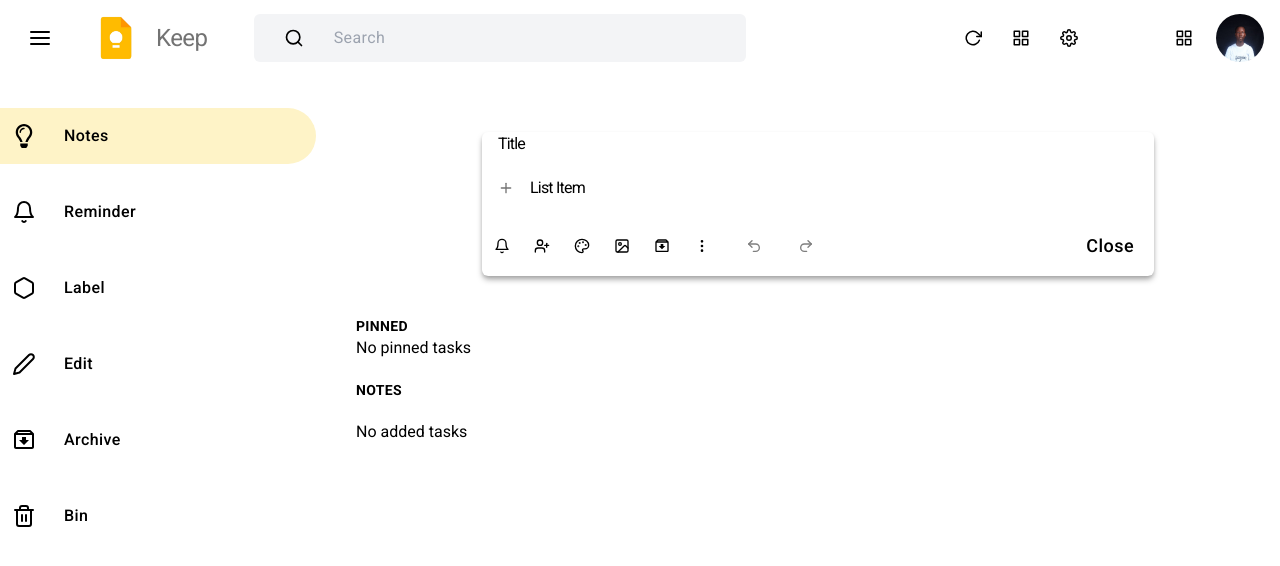
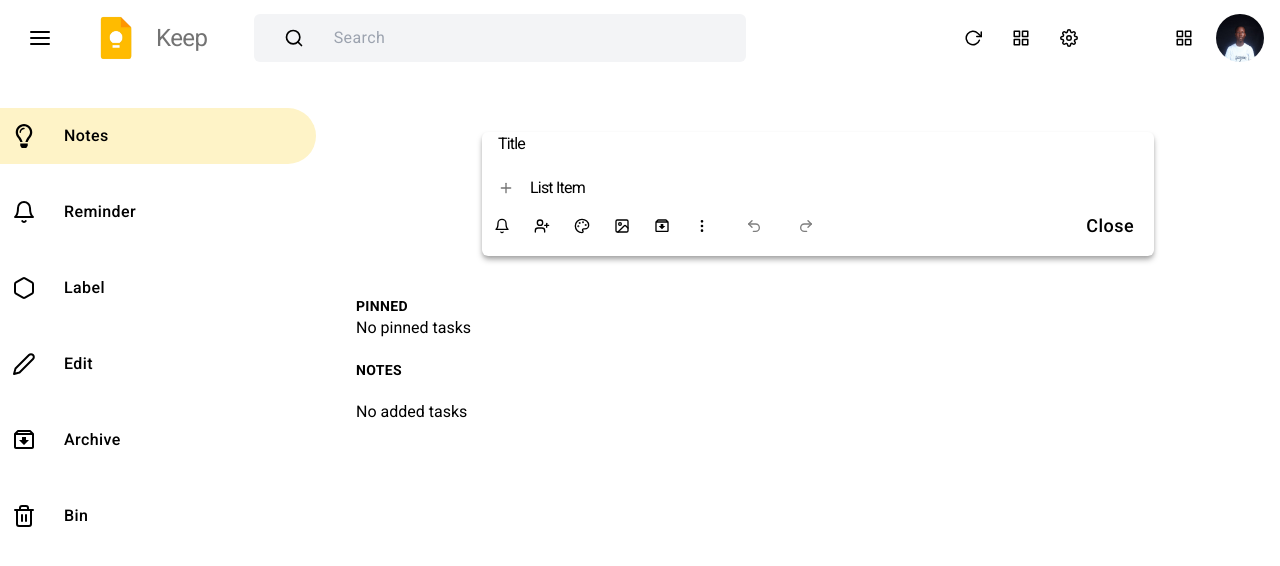
Before and after one commit to Ibidapo-Ayo/ts-google-keep-clone, a React (Vite) app: page / in a window 1280 px wide. Both pictures are taken after a click on the button 986 px from the left and 156 px from the top of the page. Shown: the top 566 px of the page. Built offline with nearby package versions, Linux system fonts and the light colour scheme.

Commit message:
Minor refactor

```diff
--- a/src/layout/main/AddTask.tsx
+++ b/src/layout/main/AddTask.tsx
@@ -44,7 +44,7 @@ const AddTask = () => {
       }
 
       setTask({
-        id: showTasks.length +1,
+        id: showTasks.length + 1,
         title: "",
         note: "",
         pinned: false,
@@ -64,9 +64,9 @@ const AddTask = () => {
     setAddLists(true)
   }
 
-  const handleShowList = ()=>{
-    const list = listTasks.filter((li)=> li.text !== "")
-    setTask({...task, listValue: list})
+  const handleShowList = () => {
+    const list = listTasks.filter((li) => li.text !== "")
+    setTask({ ...task, listValue: list })
   }
 
   return (
@@ -74,7 +74,8 @@ const AddTask = () => {
       <div className="w-full shadow-secondary-border shadow-md rounded-md h-auto" id="add-task">
         <div className="flex flex-row justify-between">
           {showEditor && !addList ? (
-            <div className="w-full space-y-4 py-2 px-4" >
+            <div className="flex flex-col w-full">
+            <div className="w-full space-y-4 px-4" >
               <div className="w-full grid grid-cols-[1fr,50px] gap-4">
                 <div>
                   <input className="border-none placeholder:text-black placeholder:tracking-tight placeholder:text-[16px] resize-none outline-none w-full placeholder:font-normal text-[16px]" placeholder="Title" value={task.title} name="title" onChange={(e) => handleTitleChange(e)} />
@@ -86,6 +87,8 @@ const AddTask = () => {
               <div className="w-full">
                 <textarea className="border-none overflow-hidden placeholder:text-black placeholder:tracking-tighter placeholder:text-[16px] resize-none outline-none w-full placeholder:font-normal text-[16px]" placeholder="Take a note..." value={task.note} onChange={(e) => handleNoteChange(e)} />
               </div>
+            </div>
+            <BottomActions setShowEditor={setShowEditor} setAddLists={setAddLists} handleShowList={handleShowList} setListTask={setListTask} />
             </div>
           ) : (
             addList ? (
@@ -103,6 +106,7 @@ const AddTask = () => {
                     </div>
                   )
                 })}
+                <BottomActions setShowEditor={setShowEditor} setAddLists={setAddLists} handleShowList={handleShowList} setListTask={setListTask} />
               </div>
             ) : (
               <div className="w-full grid grid-cols-[1fr,auto] gap-4 items-center px-4">
@@ -128,10 +132,16 @@ const AddTask = () => {
           )}
 
         </div>
+      </div>
+    </div>
+  )
+}
+export default AddTask
 
-        {showEditor || addList && (
 
-          <div className="w-full flex justify-between items-center pt-5 pb-2">
+export const BottomActions = ({setShowEditor, setAddLists, handleShowList, setListTask}:any) => {
+  return (
+    <div className="w-full flex justify-between items-center pb-2">
       <div className="flex space-x-3 items-center">
         <IconButtons />
         <Button variant="ghost" size="icon3" disabled={true} className="disabled:opacity-50 disabled:cursor-not-allowed">
@@ -143,7 +153,7 @@ const AddTask = () => {
       </div>
       <div>
         <Button className="px-5 py-2" variant="ghost" onClick={() => {
-                setShowEditor((prev)=> !prev)
+          setShowEditor((prev: boolean) => !prev)
           setAddLists(false)
           handleShowList()
           setListTask([{
@@ -156,9 +166,5 @@ const AddTask = () => {
         </Button>
       </div>
     </div>
-        )}
-      </div>
-    </div>
   )
 }
-export default AddTask
```
Lines whose indentation alone changed are shown as unchanged.
